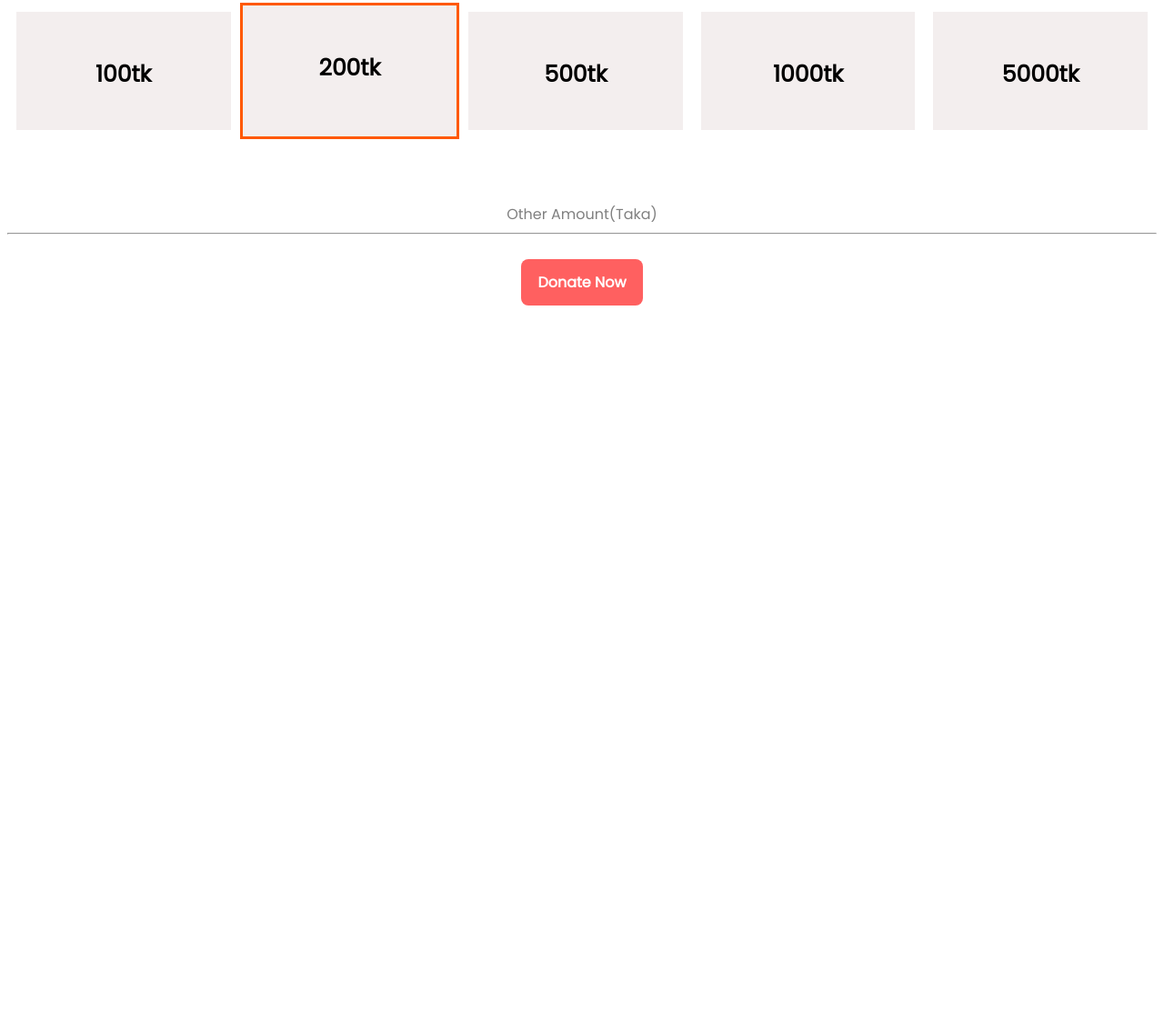
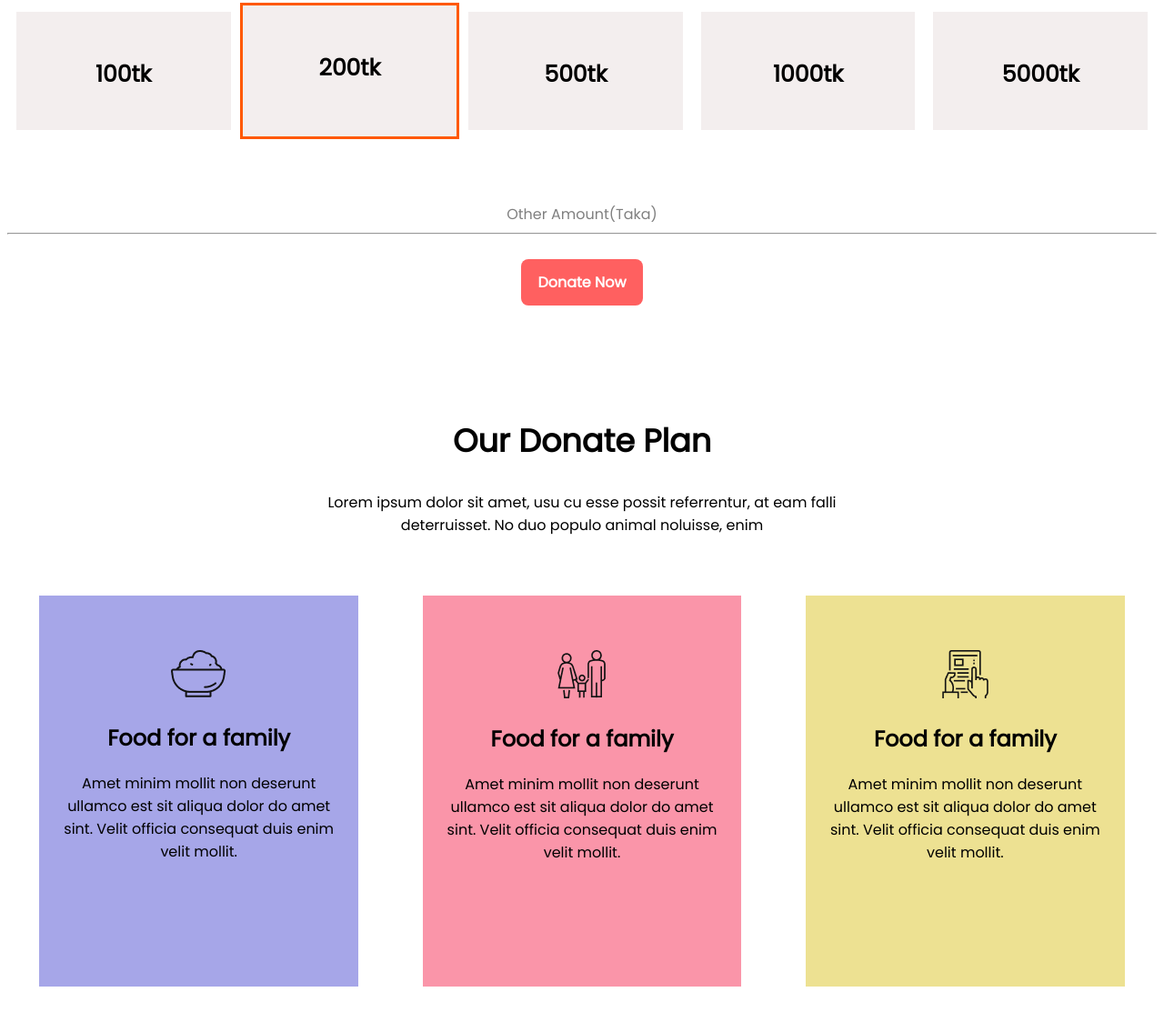
Before and after one commit to Shafayet-Hossain23/Donate-Today, a plain HTML site: page index.html in a window 1280 px wide. Shown: the part 1109-2233 px from the top of the page at 91% size. Before the commit the page ends 1445 px from the top, so only its background shows below. Drawn offline with Linux system fonts and the light colour scheme.

Commit message:
upadate-2

```diff
--- a/index.html
+++ b/index.html
@@ -52,6 +52,45 @@
             <a class="button-link" target="_blank" href="https://assunnahfoundation.org/"> Donate Now </a>
         </div>
     </section>
+    <section>
+        <div class="our-donate-plan">
+            <h1>Our Donate Plan</h1>
+            <p>Lorem ipsum dolor sit amet, usu cu esse possit referrentur, at eam falli <br>
+                deterruisset. No duo populo animal noluisse, enim</p>
+        </div>
+    </section>
+    <section class="icon-flex">
+        <div class="icon icon-1">
+            <img src="images/food.png" alt="">
+            <p>
+            <h1>Food for a family</h1>
+            Amet minim mollit non deserunt <br>
+            ullamco est sit aliqua dolor do amet <br>
+            sint. Velit officia consequat duis enim <br>
+            velit mollit.
+            </p>
+        </div>
+        <div class="icon icon-2">
+            <img src="images/shelter.png" alt="">
+            <p>
+            <h1>Food for a family</h1>
+            Amet minim mollit non deserunt <br>
+            ullamco est sit aliqua dolor do amet <br>
+            sint. Velit officia consequat duis enim <br>
+            velit mollit.
+            </p>
+        </div>
+        <div class="icon icon-3">
+            <img src="images/Frame-1.png" alt="">
+            <p>
+            <h1>Food for a family</h1>
+            Amet minim mollit non deserunt <br>
+            ullamco est sit aliqua dolor do amet <br>
+            sint. Velit officia consequat duis enim <br>
+            velit mollit.
+            </p>
+        </div>
+    </section>
 
 </body>
 
--- a/style.css
+++ b/style.css
@@ -74,4 +74,40 @@ body {
 .button-center {
     text-align: center;
     margin-top: 40px;
+    margin-bottom: 135px;
 }
+
+.our-donate-plan {
+    text-align: center;
+    margin-bottom: 30px;
+}
+
+.our-donate-plan h1 {
+    font-weight: 700;
+    font-size: 35px;
+}
+
+.icon-flex {
+    display: flex;
+    height: 500px;
+}
+
+.icon {
+    width: 28%;
+    margin: 2%;
+    text-align: center;
+    border: 10px solid white;
+    padding-top: 60px;
+}
+
+.icon-1 {
+    background-color: rgba(166, 166, 232, 0.996);
+}
+
+.icon-2 {
+    background-color: rgba(250, 149, 169, 0.996);
+}
+
+.icon-3 {
+    background-color: rgba(237, 225, 146, 0.996);
+}
```
Also changed, not shown: images/Frame-1.png (added), images/food.png (added), images/shelter.png (added).
